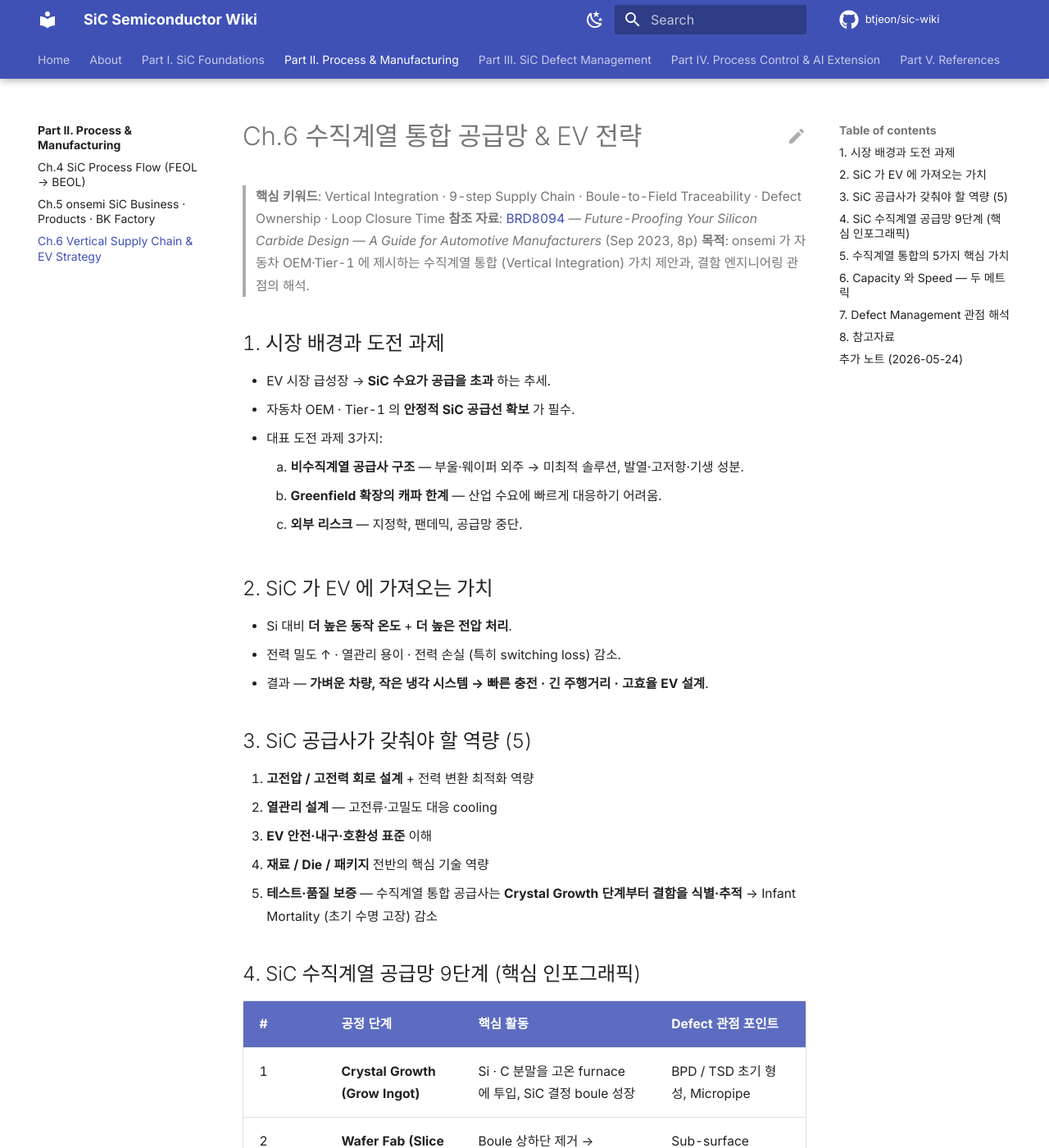
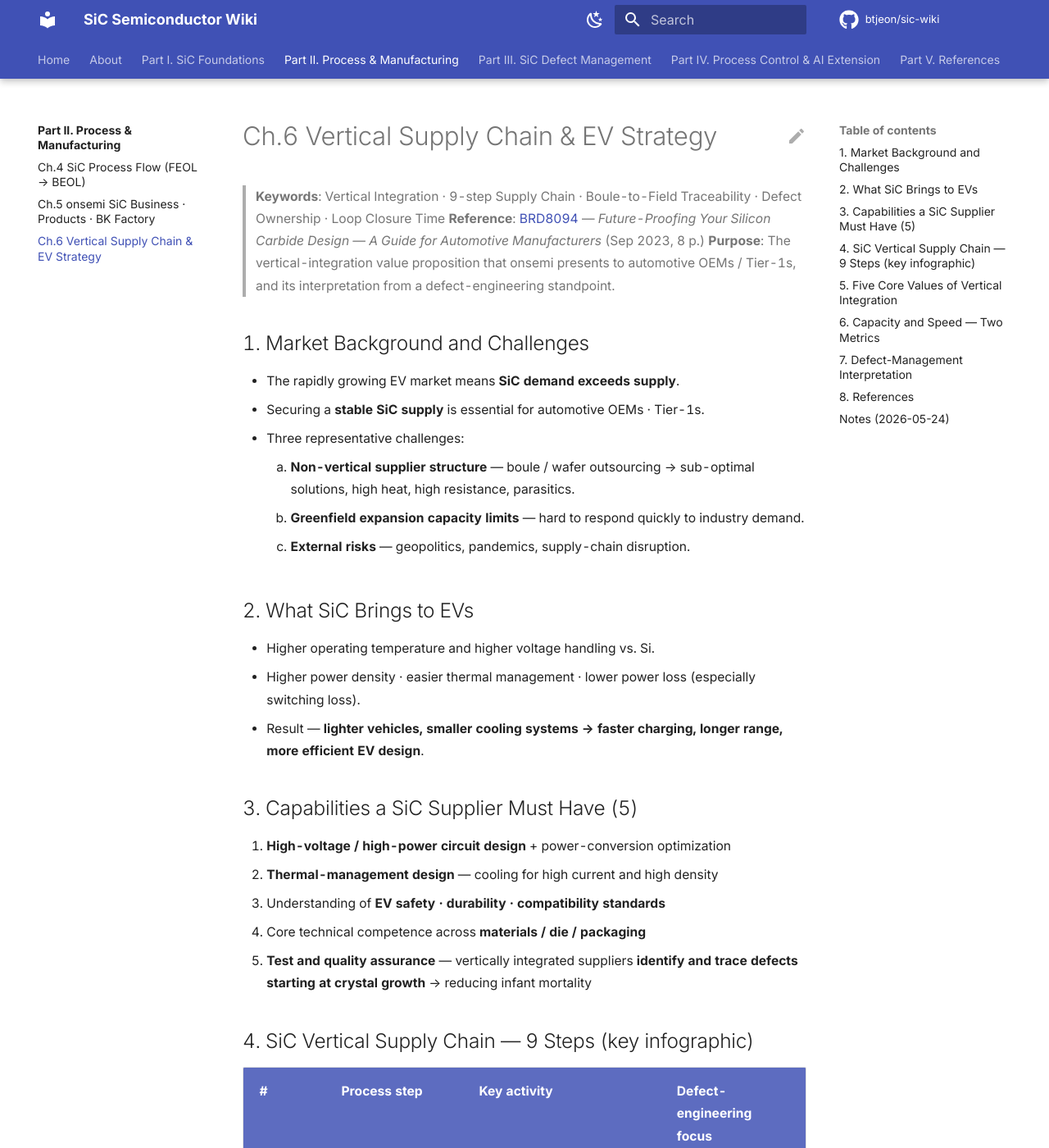
Before and after one commit to btjeon/sic-wiki, an MkDocs documentation site: the page built from docs/02-process/ch06-vertical-integration.md, in a window 1280 px wide and 1400 px high. Shown: the whole window at 82% size. Built offline with MkDocs 1.6.1 and Material for MkDocs 9.7.7, drawn with Linux system fonts in a browser that asks for light colours; comment, search, counter and statistics services are not loaded; some of the changed text lies outside the part shown.

Commit message:
i18n(part-ii): translate Process & Manufacturing to English
- Ch.4 SiC Process Flow (FEOL → BEOL): 14-step Trench MOSFET map, SiC-specific issues, critical-step cross-links
- Ch.5 onsemi SiC Business · Products · BK Factory: EliteSiC families, global footprint, BK positioning
- Ch.6 Vertical Supply Chain & EV Strategy: 9-step BRD8094 supply chain, 5 core values, traceability metrics
- index: Part II overview

Co-Authored-By: Claude Opus 4.7 (1M context) <noreply@anthropic.com>

````diff
--- a/docs/02-process/ch06-vertical-integration.md
+++ b/docs/02-process/ch06-vertical-integration.md
@@ -1,94 +1,94 @@
 ---
-title: Ch.6 수직계열 통합 공급망 & EV 전략 (BRD8094)
+title: Ch.6 Vertical Supply Chain & EV Strategy (BRD8094)
 ---
 
-# Ch.6 수직계열 통합 공급망 & EV 전략
+# Ch.6 Vertical Supply Chain & EV Strategy
 
-> **핵심 키워드**: Vertical Integration · 9-step Supply Chain · Boule-to-Field Traceability · Defect Ownership · Loop Closure Time
-> **참조 자료**: [BRD8094](../05-references/brd8094.md) — *Future-Proofing Your Silicon Carbide Design — A Guide for Automotive Manufacturers* (Sep 2023, 8p)
-> **목적**: onsemi 가 자동차 OEM·Tier-1 에 제시하는 수직계열 통합 (Vertical Integration) 가치 제안과, 결함 엔지니어링 관점의 해석.
+> **Keywords**: Vertical Integration · 9-step Supply Chain · Boule-to-Field Traceability · Defect Ownership · Loop Closure Time
+> **Reference**: [BRD8094](../05-references/brd8094.md) — *Future-Proofing Your Silicon Carbide Design — A Guide for Automotive Manufacturers* (Sep 2023, 8 p.)
+> **Purpose**: The vertical-integration value proposition that onsemi presents to automotive OEMs / Tier-1s, and its interpretation from a defect-engineering standpoint.
 
-## 1. 시장 배경과 도전 과제
+## 1. Market Background and Challenges
 
-- EV 시장 급성장 → **SiC 수요가 공급을 초과** 하는 추세.
-- 자동차 OEM · Tier-1 의 **안정적 SiC 공급선 확보** 가 필수.
-- 대표 도전 과제 3가지:
-    1. **비수직계열 공급사 구조** — 부울·웨이퍼 외주 → 미최적 솔루션, 발열·고저항·기생 성분.
-    2. **Greenfield 확장의 캐파 한계** — 산업 수요에 빠르게 대응하기 어려움.
-    3. **외부 리스크** — 지정학, 팬데믹, 공급망 중단.
+- The rapidly growing EV market means **SiC demand exceeds supply**.
+- Securing a **stable SiC supply** is essential for automotive OEMs · Tier-1s.
+- Three representative challenges:
+    1. **Non-vertical supplier structure** — boule / wafer outsourcing → sub-optimal solutions, high heat, high resistance, parasitics.
+    2. **Greenfield expansion capacity limits** — hard to respond quickly to industry demand.
+    3. **External risks** — geopolitics, pandemics, supply-chain disruption.
 
-## 2. SiC 가 EV 에 가져오는 가치
+## 2. What SiC Brings to EVs
 
-- Si 대비 **더 높은 동작 온도** + **더 높은 전압 처리**.
-- 전력 밀도 ↑ · 열관리 용이 · 전력 손실 (특히 switching loss) 감소.
-- 결과 — **가벼운 차량, 작은 냉각 시스템 → 빠른 충전 · 긴 주행거리 · 고효율 EV 설계**.
+- Higher operating temperature and higher voltage handling vs. Si.
+- Higher power density · easier thermal management · lower power loss (especially switching loss).
+- Result — **lighter vehicles, smaller cooling systems → faster charging, longer range, more efficient EV design**.
 
-## 3. SiC 공급사가 갖춰야 할 역량 (5)
+## 3. Capabilities a SiC Supplier Must Have (5)
 
-1. **고전압 / 고전력 회로 설계** + 전력 변환 최적화 역량
-2. **열관리 설계** — 고전류·고밀도 대응 cooling
-3. **EV 안전·내구·호환성 표준** 이해
-4. **재료 / Die / 패키지** 전반의 핵심 기술 역량
-5. **테스트·품질 보증** — 수직계열 통합 공급사는 **Crystal Growth 단계부터 결함을 식별·추적** → Infant Mortality (초기 수명 고장) 감소
+1. **High-voltage / high-power circuit design** + power-conversion optimization
+2. **Thermal-management design** — cooling for high current and high density
+3. Understanding of **EV safety · durability · compatibility standards**
+4. Core technical competence across **materials / die / packaging**
+5. **Test and quality assurance** — vertically integrated suppliers **identify and trace defects starting at crystal growth** → reducing infant mortality
 
-## 4. SiC 수직계열 공급망 9단계 (핵심 인포그래픽)
+## 4. SiC Vertical Supply Chain — 9 Steps (key infographic)
 
-| # | 공정 단계 | 핵심 활동 | Defect 관점 포인트 |
+| # | Process step | Key activity | Defect-engineering focus |
 |---|---|---|---|
-| 1 | **Crystal Growth (Grow Ingot)** | Si · C 분말을 고온 furnace 에 투입, SiC 결정 boule 성장 | BPD / TSD 초기 형성, Micropipe |
-| 2 | **Wafer Fab (Slice / Polish)** | Boule 상하단 제거 → primary flat 가공 → 슬라이싱 → 폴리싱 | Sub-surface damage, Edge chip |
-| 3 | **Device Design (Fabless 통합)** | PFMEA · Test · Reliability · Margin · Redundancy 설계 | 설계 단계 Fault tolerance |
-| 4 | **Epi-Layer Growth** | 에피 성장으로 활성층 형성 | Carrot · Triangle · Comet · Step Bunching |
-| 5 | **Device Fabrication** | MOSFET / Diode 셀 제조, Gate Oxide, 게이트·소스·드레인 형성 | In-trench · Sub-CD · GOI |
-| 6 | **Wafer Dicing** | 웨이퍼 절단 | Edge chip · Micro-crack |
-| 7 | **Device Packaging** | 패키징 · 모듈 어셈블리 | Wire bond · Sinter · DBC 결함 |
-| 8 | **Application Integration** | OBC · EV traction · Charging Station · Solar 적용 | System-level mission profile |
-| 9 | **Field Use** | EV · 태양광 · 충전 인프라 운용 | Long-term reliability data feedback |
+| 1 | **Crystal Growth (Grow Ingot)** | Si · C powder loaded into high-temperature furnace, SiC crystal boule grown | Early BPD / TSD formation, micropipes |
+| 2 | **Wafer Fab (Slice / Polish)** | Remove boule top / bottom → machine primary flat → slice → polish | Sub-surface damage, edge chip |
+| 3 | **Device Design (fabless integration)** | PFMEA · Test · Reliability · Margin · Redundancy design | Design-stage fault tolerance |
+| 4 | **Epi-Layer Growth** | Active layer formed by epi growth | Carrot · Triangle · Comet · Step Bunching |
+| 5 | **Device Fabrication** | MOSFET / Diode cell fabrication, gate oxide, gate / source / drain formation | In-trench · Sub-CD · GOI |
+| 6 | **Wafer Dicing** | Wafer cutting | Edge chip · micro-crack |
+| 7 | **Device Packaging** | Packaging · module assembly | Wire bond · sinter · DBC defects |
+| 8 | **Application Integration** | Adoption in OBC · EV traction · charging stations · solar | System-level mission profile |
+| 9 | **Field Use** | EV · solar · charging-infrastructure operation | Long-term reliability data feedback |
 
-→ 단계별 결함 관리는 [Part III](../03-defect/index.md) 의 A · B · C · D 트랙으로 매핑.
+→ Defect management at each step maps to the A / B / C / D tracks of [Part III](../03-defect/index.md).
 
-## 5. 수직계열 통합의 5가지 핵심 가치
+## 5. Five Core Values of Vertical Integration
 
-1. **Streamlined Supply Chain** — 멀티 벤더 의존·중단 리스크 최소화.
-2. **Cost Efficiency** — 밸류체인 통제·중간 단계 제거로 가격 경쟁력.
-3. **Customization & Innovation** — 요구사항이 빠르게 제조 단계로 전달되어 R&D 가속.
-4. **Quality Control** — 모든 단계의 엄격한 품질 관리로 EV 요구 충족.
-5. **Technical Expertise & Support** — 재료~패키지 전 도메인 기술 지원.
+1. **Streamlined Supply Chain** — minimize multi-vendor dependency and disruption risk.
+2. **Cost Efficiency** — value-chain control and removal of intermediate steps for price competitiveness.
+3. **Customization & Innovation** — requirements reach manufacturing fast, accelerating R&D.
+4. **Quality Control** — rigorous quality management at every step meets EV requirements.
+5. **Technical Expertise & Support** — technical support spanning materials to packaging.
 
-## 6. Capacity 와 Speed — 두 메트릭
+## 6. Capacity and Speed — Two Metrics
 
-- 공급 능력은 단순 볼륨이 아닌 **Volume + Speed** 두 메트릭으로 평가.
-- 수직계열 공급사는 캐파 재배분·제품 믹스 조정 유연성으로 시장 요구에 빠르게 대응.
+- Supply capability is judged not by sheer volume but by **Volume + Speed**.
+- Vertically integrated suppliers can re-allocate capacity and adjust product mix flexibly, responding faster to market demand.
 
-## 7. Defect Management 관점 해석
+## 7. Defect-Management Interpretation
 
-수직계열 = **결함 traceability 의 출발점이 잉고트까지 거슬러 올라간다** 는 의미.
+Vertical integration means **the starting point of defect traceability extends all the way back to the boule**.
 
 ```
 boule defect → wafer slicing damage → epi defect →
 device fab process defect → packaging defect → application defect
 ```
 
-- 단일 품질 데이터베이스로 묶을 수 있어 **FA (Failure Analysis) 결과가 즉시 prior process step 의 corrective action 으로 회귀**.
-- 운영 관점의 핵심 지표:
+- A unified quality database means **FA (Failure Analysis) results feed back to prior process steps as corrective actions immediately**.
+- Key operational metrics:
 
-| 지표 | 정의 |
+| Metric | Definition |
 |---|---|
-| **Defect Ownership** | 원인 단계와 책임 영역의 명확화 |
-| **Loop Closure Time** | 이슈 발견 → corrective 적용 → 효과 증명까지 걸리는 시간 |
-| **Traceability Coverage** | Boule · Wafer · Epi · Device fab · Package · Field data 의 연결 범위 |
+| **Defect Ownership** | Clear assignment of cause stage and responsibility |
+| **Loop Closure Time** | Time from issue discovery → corrective action → verified effectiveness |
+| **Traceability Coverage** | Scope of links across boule · wafer · epi · device fab · package · field data |
 
-수직계열은 특히 **Infant Mortality · BPD · Crystal-origin Defect** 의 RCA 시간을 주~월 단위로 단축.
+Vertical integration is particularly effective at compressing RCA time for **infant mortality · BPD · crystal-origin defects** from weeks to days.
 
-## 8. 참고자료
+## 8. References
 
-- onsemi BRD8094/D — *Future-Proofing Your Silicon Carbide Design* (Sep 2023) → [요약](../05-references/brd8094.md)
-- onsemi — 구 II-VI 인수 발표 및 Roznov SiC Boule 확장 공시
+- onsemi BRD8094/D — *Future-Proofing Your Silicon Carbide Design* (Sep 2023) → [summary](../05-references/brd8094.md)
+- onsemi — acquisition announcement of (the former) II-VI and Roznov SiC boule expansion disclosure
 - onsemi 2024 Investor Day — *EliteSiC Vertical Integration*
 
 ---
 
-## 추가 노트 (2026-05-24)
+## Notes (2026-05-24)
 
-- Notion `Chapter 6. 수직계열 통합 공급망 & EV 전략 (BRD8094)` 본문 1차 이관.
-- BRD8094 원문 PDF 가 `docs/assets/pdf/` 에 추가되면 §8 참고자료에 직접 링크 보강 예정.
+- First migration of Notion `Chapter 6. Vertical Supply Chain & EV Strategy (BRD8094)`.
+- Once the BRD8094 PDF is added under `docs/assets/pdf/`, §8 will be augmented with direct links.
````
Also changed, not shown: docs/02-process/ch04-process-flow.md (+31 -31 lines), docs/02-process/ch05-onsemi-bk.md (+70 -70 lines), docs/02-process/index.md (+9 -9 lines).
